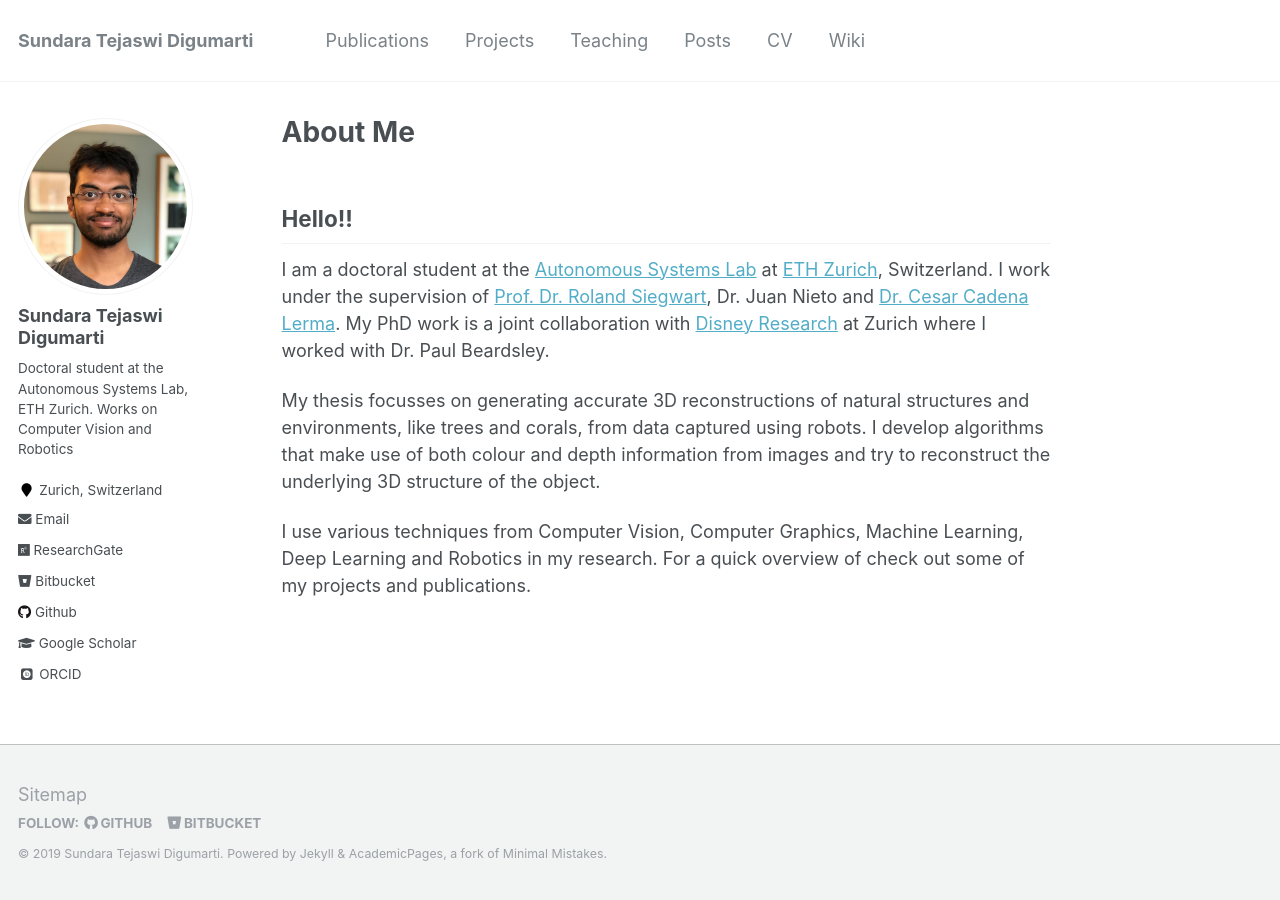
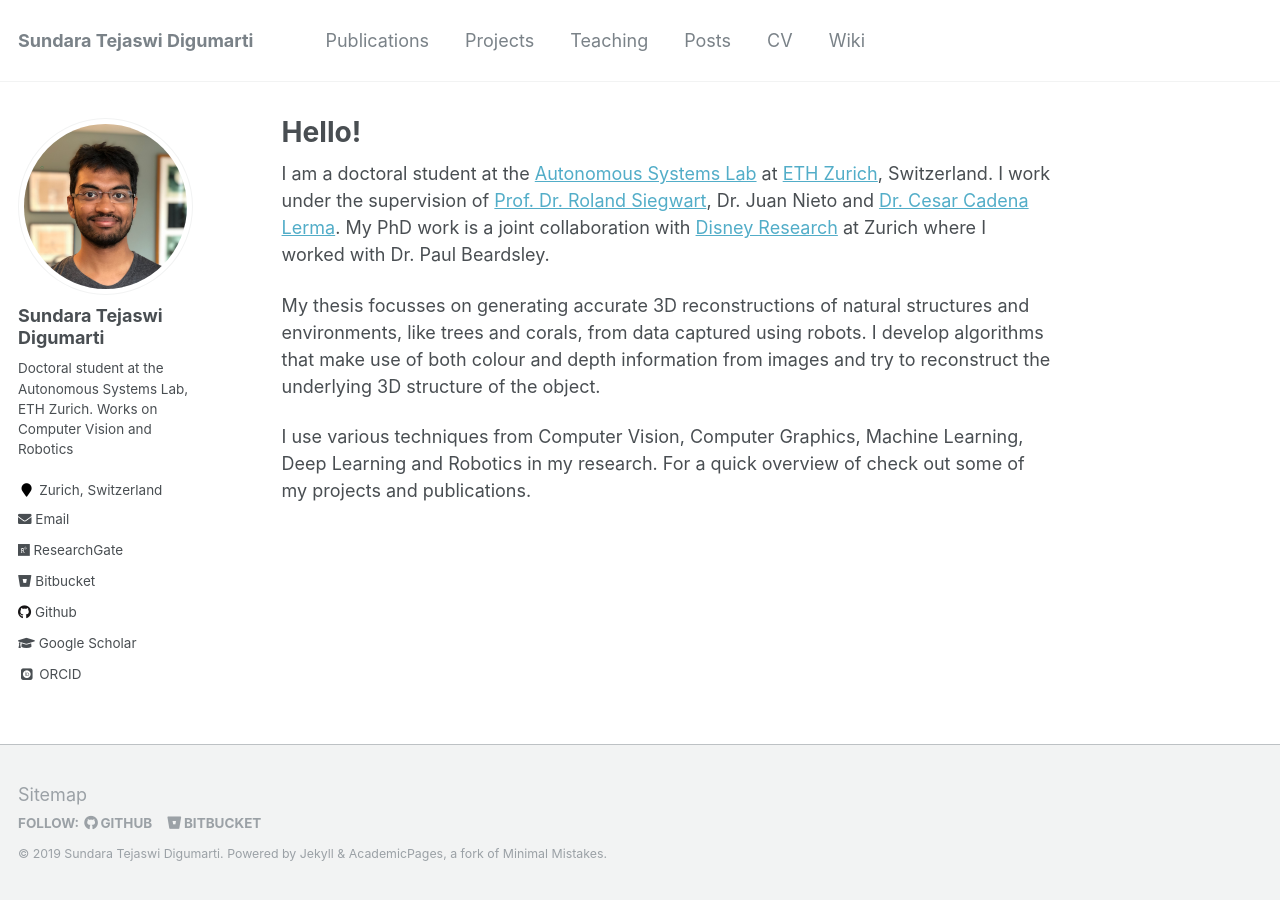
Before and after one commit to tejaswid/tejaswid.github.io, a Jekyll site: the page built from _pages/about.md, in a window 1280 px wide. Built offline with Jekyll 4.4.1, drawn with Linux system fonts in a browser that asks for light colours; some web fonts are replaced.

Commit message:
Corrected title in about me

```diff
--- a/_pages/about.md
+++ b/_pages/about.md
@@ -1,14 +1,12 @@
 ---
 permalink: /
-title: "About Me"
-excerpt: "Hello!!"
+title: "Hello!"
+excerpt: "Hello!"
 author_profile: true
 redirect_from:
   - /about/
   - /about.html
 ---
-
-## Hello!!
 I am a doctoral student at the [Autonomous Systems Lab](http://www.asl.ethz.ch/) at [ETH Zurich](https://www.ethz.ch/en.html), Switzerland. I work under the supervision of [Prof. Dr. Roland Siegwart](http://www.asl.ethz.ch/the-lab/people/person-detail.Mjk5ODE=.TGlzdC8yMDI4LDEyMDExMzk5Mjg=.html), Dr. Juan Nieto and [Dr. Cesar Cadena Lerma](http://www.asl.ethz.ch/the-lab/people/person-detail.html?persid=223714). My PhD work is a joint collaboration with [Disney Research](https://www.disneyresearch.com/) at Zurich where I worked with Dr. Paul Beardsley.
 
 My thesis focusses on generating accurate 3D reconstructions of natural structures and environments, like trees and corals, from data captured using robots. I develop algorithms that make use of both colour and depth information from images and try to reconstruct the underlying 3D structure of the object.
```
